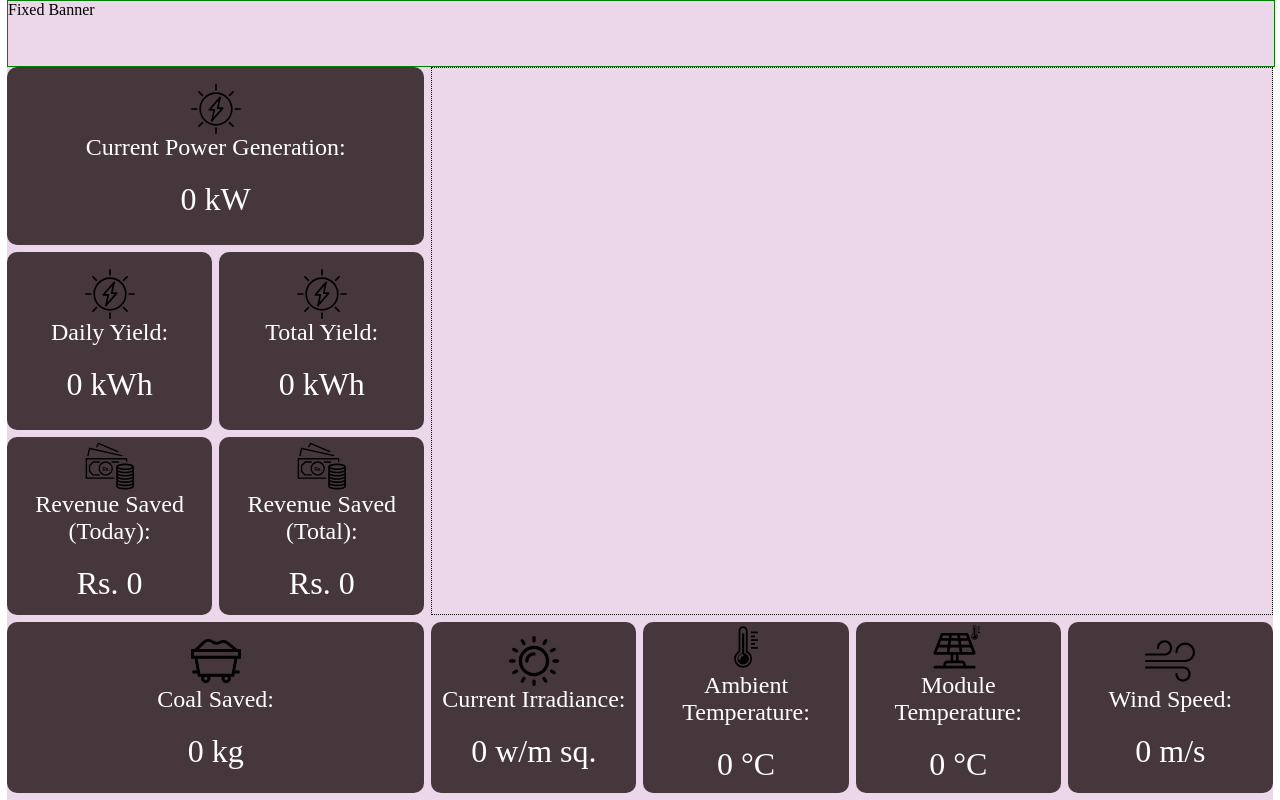
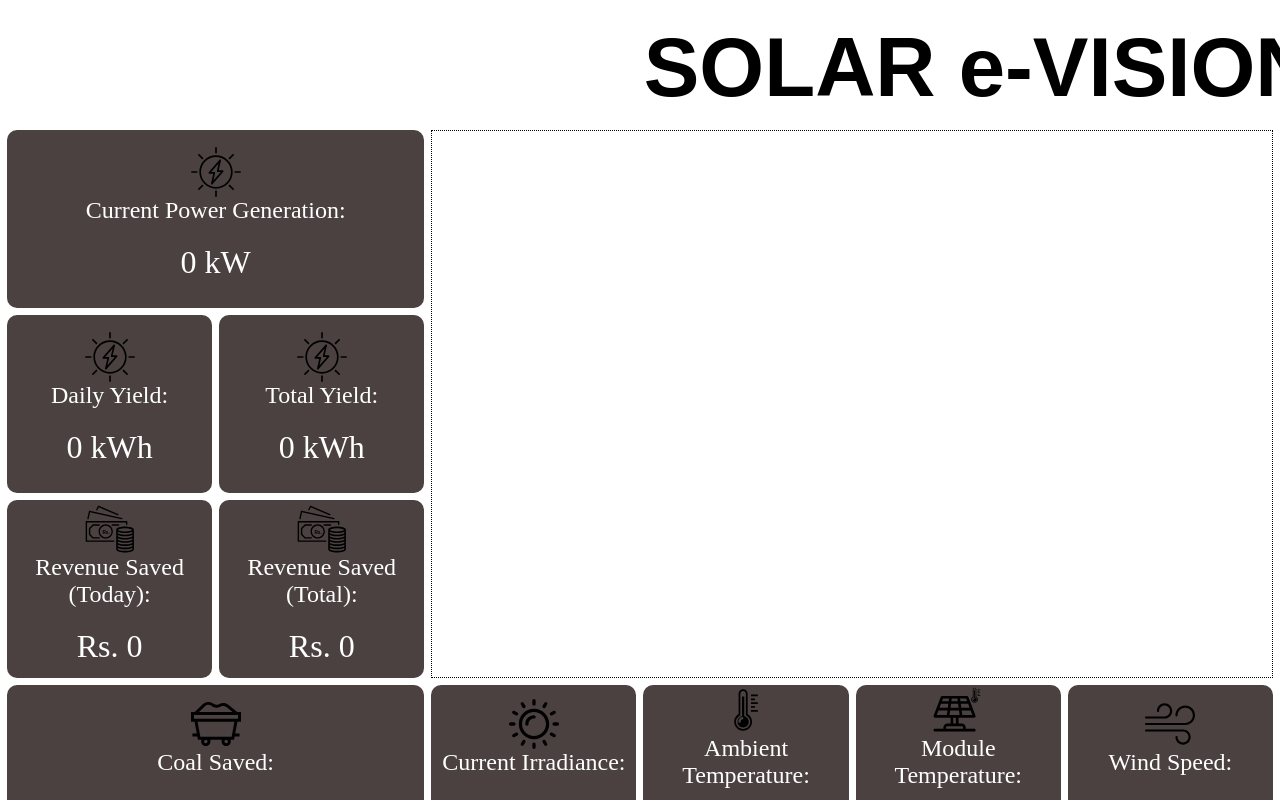
Before and after one commit to aliiqbal88/monitoringserver, a website with bundled scripts: page client/index.html in a window 1280 px wide. Built offline with nearby package versions, Linux system fonts and the light colour scheme; no server answers.

Commit message:
do the transition. make the graph better

```diff
--- a/client/index.html
+++ b/client/index.html
@@ -61,10 +61,29 @@
   <div class="mainContainer">
 
     <div class="header">
-      Fixed Banner
+      <div class="headerIcon">
+        <img src="svg/banner.svg" alt="like" class="headerIconDim">
+      </div>
+      <!-- <div id="headerCenter">
+        <div id="headerTitle">
+          <p>Solar E-Vision</p>
+        </div>
+        <div id="companyName">
+          <p> Developed By: TSK Engineering International </p>
+        </div>
+        <div>
+          <p>Client: Pakhtunkhwa Energy Development Organization</p>
+        </div>
+      </div> -->
     </div>
 
-    <div class="dataContainer">
+    <div id="detailedContainer">
+      <div id = "detailedGrid">
+        hi
+      </div>
+    </div>
+
+    <div id="dataContainer">
       <div id="chart" class="weatherStyle">
         <div class="chartClass allCenter">
           <canvas id="myChart" class="chartClass"></canvas>
--- a/client/scripts/other.js
+++ b/client/scripts/other.js
@@ -33,6 +33,11 @@ var ecoCycle = [{
 
 $(document).ready(function(){
     //console.log('after jquery');
+    $("#inverterValues").click(()=>{
+        $("#dataContainer").fadeOut('fast',()=>{$("#detailedContainer").fadeIn('fast').css("display","flex")});
+        // alert($(".header").innerWidth());
+    })
+
 
     setInterval(() => {
         $("#ecoShow")
--- a/client/styleSheet.css
+++ b/client/styleSheet.css
@@ -29,15 +29,41 @@ body {
     .header {
 
         width: 100%;
-        height: 200px;
+        height: 130px;
+        display:flex;
+        /* border-color: green; */
+        /* border-width: 1px;
+        border-style: solid; */
+        /* background-color: #ebd6ea; */
+        text-align: center;
+        border-radius: 10px;
+    }
+        #headerCenter{
+            display: inline-block;
+            width: 100%;
+            /* border: 5px solid blue; */
+            /* margin-bottom: 10px; */
 
-        border-color: green;
-        border-width: 1px;
-        border-style: solid;
-        background-color: #ebd6ea;
+        }
+            #headerTitle{
+                font-size: xx-large;
+                padding-top: -10;
+            }
+
+    #detailedContainer{
+        display:none;
+        /* background-color: rgba(104, 103, 165, 0.767); */
+        flex-grow: 1;
     }
+        #detailedGrid{
+            display:grid;
+            gap:7px;
+            grid-template-rows: repeat(6,1fr);
+            /* background-color: rgba(20, 201, 14, 0.767); */
+            flex-grow: 1;
+        }
 
-    .dataContainer {
+    #dataContainer {
         display:grid;
         gap:7px;
         grid-template-columns: repeat(6,1fr);
@@ -47,7 +73,8 @@ body {
         /* border-color: red;
         border-width: 3px;
         border-style: solid; */
-        background-color: #ebd6ea;
+        /* background-color: #ebd6ea; */
+
 
     }
         #ecoPlane{
@@ -173,6 +200,18 @@ body {
     margin: 0 auto;
   }
 
+  .headerIcon{
+    height: 100%;
+    width: 100%;
+
+
+  }
+  .headerIconDim{
+    width:1906px;
+    height:100%;
+    /* border: 2px solid blue; */
+  }
+
   .hheight{
     height: 100%;
   }
```
Also changed, not shown: client/svg/banner.svg (added).
